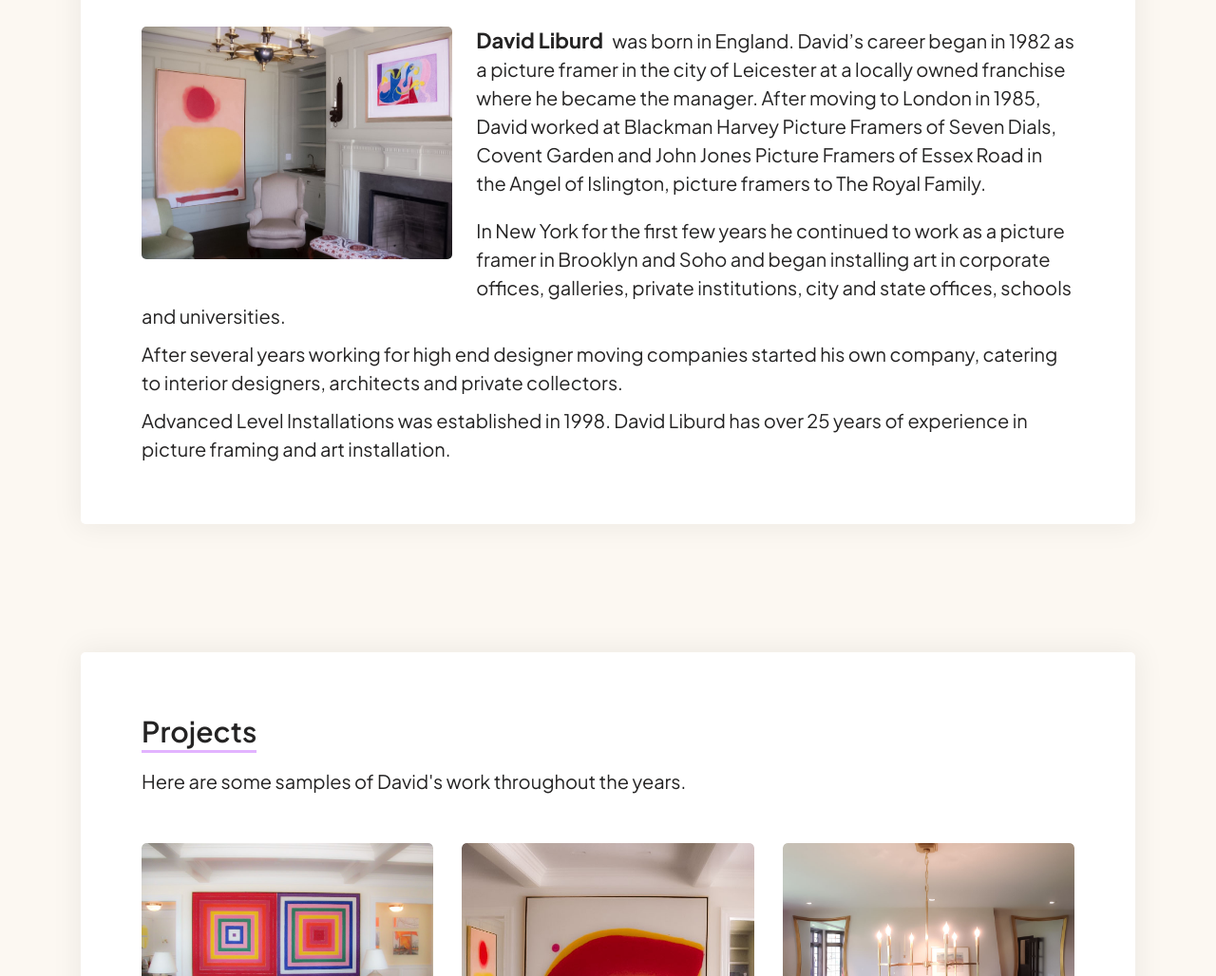
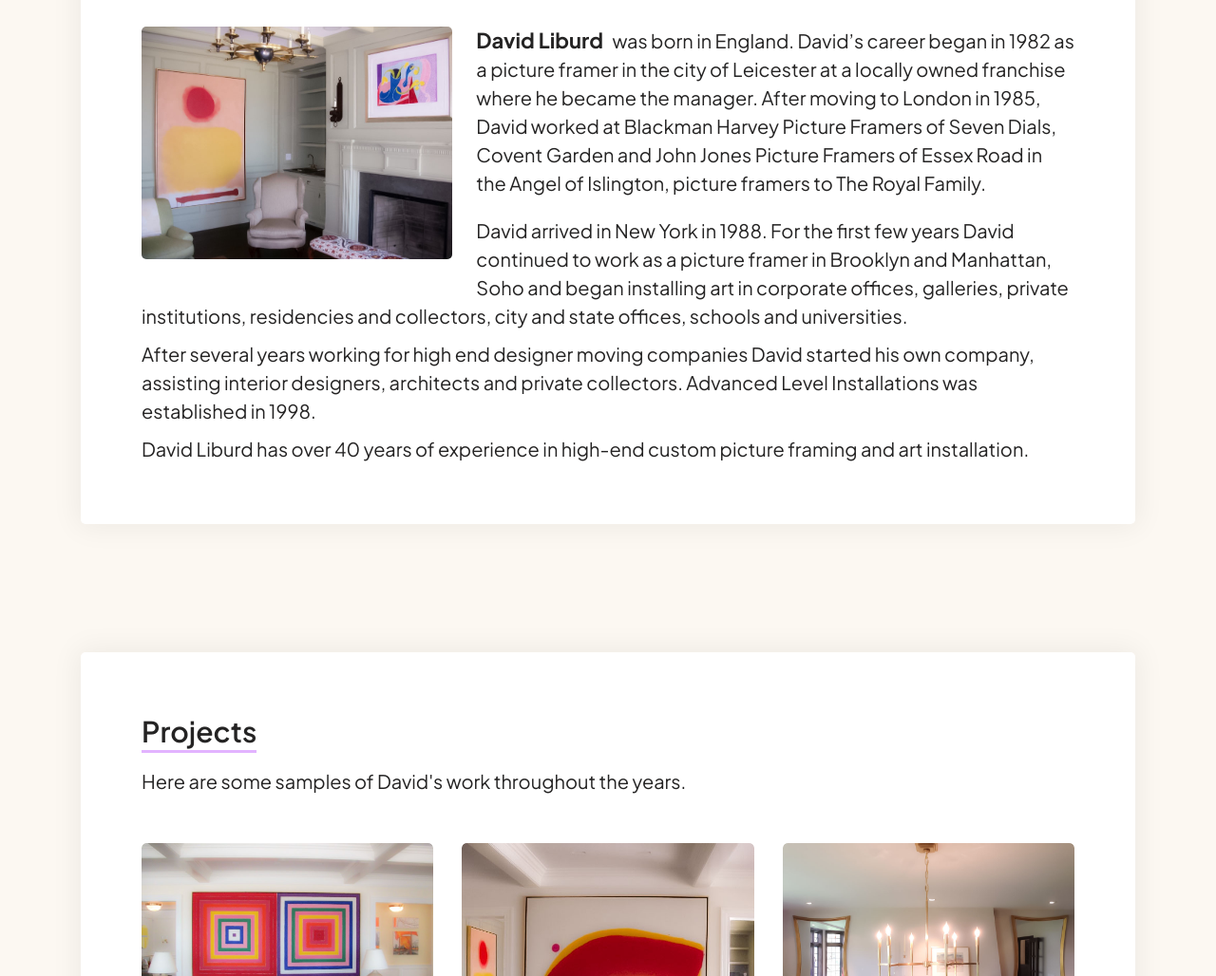
Before and after one commit to davidliburd/portfolio, a website: page index.html in a window 1280 px wide. Shown: the part 963-1991 px from the top of the page at 95% size. Drawn offline with nearby package versions, Linux system fonts and the light colour scheme.

Commit message:
Update index.html

```diff
--- a/index.html
+++ b/index.html
@@ -96,11 +96,16 @@ in 1985, David worked at Blackman Harvey Picture Framers of Seven Dials, Covent
 John Jones Picture Framers of Essex Road in the Angel of Islington, picture framers to The
 Royal Family.</p>
 
-                       <p class="lead mb-2">In New York for the first few years he continued to work as a picture framer in Brooklyn and Soho and began installing art in corporate offices, galleries, private institutions, city and state offices, schools and universities.</p>
+                       <p class="lead mb-2">David arrived in New York in 1988. For the first few years David continued to work as a picture
+framer in Brooklyn and Manhattan, Soho and began installing art in corporate offices, galleries,
+private institutions, residencies and collectors, city and state offices, schools and universities.</p>
 
-                       <p class="lead mb-2">After several years working for high end designer moving companies started his own company, catering to interior designers, architects and private collectors.</p>
+                       <p class="lead mb-2">After several years working for high end designer moving companies David started his own
+company, assisting interior designers, architects and private collectors. Advanced Level
+Installations was established in 1998.</p>
 
-                       <p class="lead mb-0">Advanced Level Installations was established in 1998. David Liburd has over 25 years of experience in picture framing and art installation.</p>
+                       <p class="lead mb-0">David Liburd has over 40 years of experience in high-end custom picture framing and art
+installation.</p>
 
 
                </div>
```
